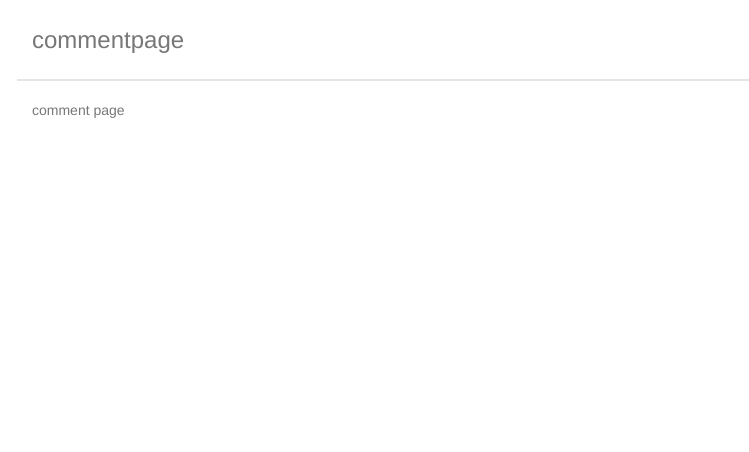
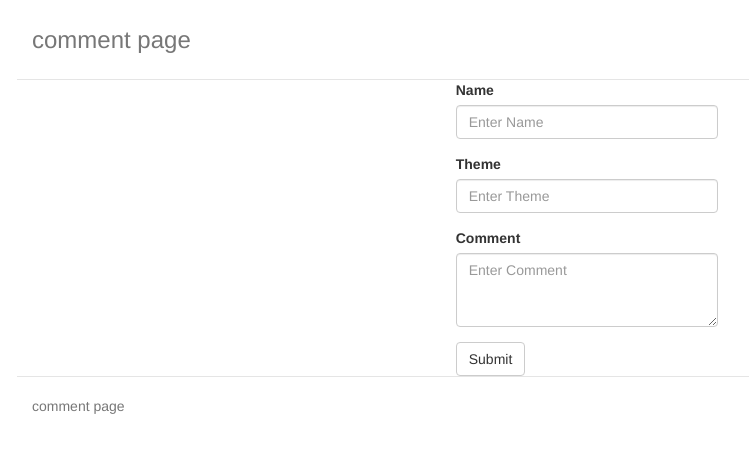
Before and after one commit to DaniilDem/commentpage, a website: page index.html in a window 1280 px wide. Shown: the whole page, without its empty margins (53-802 px from the left). Drawn offline with nearby package versions, Linux system fonts and the light colour scheme.

Commit message:
add html layout

```diff
--- a/gulpfile.js
+++ b/gulpfile.js
@@ -24,7 +24,7 @@ gulp.task('html', function() {
 
 gulp.task('js', function() {
 
-    gulp.src(['js/*.js', '!js/build.js'])
+    gulp.src(['scripts/*.js', '!scripts/build.js'])
         .pipe(sourcemaps.init())
         .pipe(concat('build.js'))
         .pipe(sourcemaps.write())
@@ -36,7 +36,7 @@ gulp.task('watch', function() {
     livereload.listen();
     gulp.watch('less/*.less', ['less']);
     gulp.watch(["*.html", '*.php'], ['html']);
-    gulp.watch('js/*.js', ['js']);
+    gulp.watch('scripts/*.js', ['js']);
 
 });
 
--- a/index.html
+++ b/index.html
@@ -4,7 +4,7 @@
     <meta charset="utf-8">
     <meta name="description" content="">
     <meta name="viewport" content="width=device-width, initial-scale=1">
-    <title>commentpage</title>
+    <title>comment page</title>
 
     <link rel="apple-touch-icon" href="apple-touch-icon.png">
     <link rel="stylesheet" href="./bower_components/bootstrap/dist/css/bootstrap.min.css" />
@@ -19,12 +19,29 @@
     <div class="container">
       <div class="header">
 
-        <h3 class="text-muted">commentpage</h3>
+        <h3 class="text-muted">comment page</h3>
       </div>
 
 
       <div class="row">
 
+    <div class="col-md-3 center-block float-none">
+        <form>
+          <div class="form-group">
+            <label for="nameInput">Name</label>
+            <input type="text" class="form-control" id="nameInput" placeholder="Enter Name">
+          </div>
+          <div class="form-group">
+            <label for="themeInput">Theme</label>
+            <input type="text" class="form-control" id="themeInput" placeholder="Enter Theme">
+          </div>
+          <div class="form-group">
+            <label for="commentInput">Comment</label>
+            <textarea class="form-control" id="commentInput" rows="3" placeholder="Enter Comment"></textarea>
+          </div>
+          <button type="submit" class="btn btn-default">Submit</button>
+        </form>
+    </div>
 
       </div>
 
@@ -36,6 +53,7 @@
 
     <script src="./bower_components/jquery/dist/jquery.js"></script>
     <script src="./bower_components/bootstrap/dist/js/bootstrap.min.js"></script>
+    <script src="./bower_components/backbone/backbone-min.js"></script>
     <script src="scripts/main.js"></script>
   </body>
 </html>
--- a/styles/main.css
+++ b/styles/main.css
@@ -13,7 +13,6 @@ body {
 
 /* Everything but the jumbotron gets side spacing for mobile first views */
 .header,
-.marketing,
 .footer {
   padding-left: 15px;
   padding-right: 15px;
@@ -32,6 +31,12 @@ body {
   padding-bottom: 19px;
 }
 
+.float-none
+{
+  float: none;
+}
+
+
 /* Custom page footer */
 .footer {
   padding-top: 19px;
```
